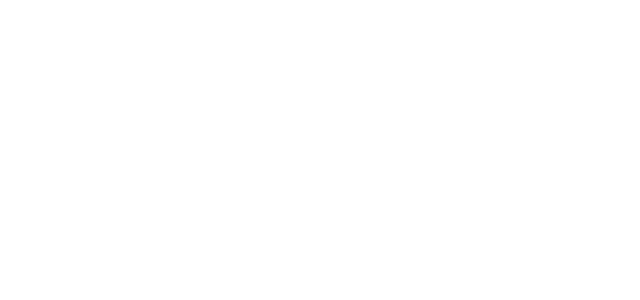
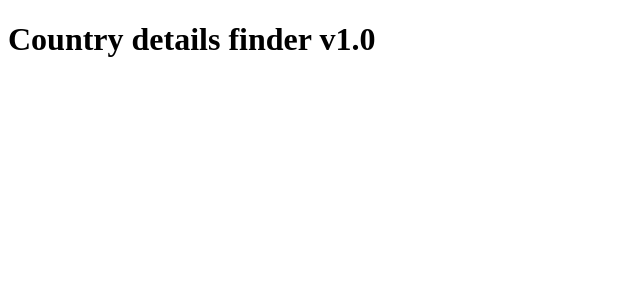
Before and after one commit to pkalisiewicz/Country-details-finder, a Vue app: page / in a window 1280 px wide. Shown: the top 300 px of the page, without its empty margins (0-640 px from the left). Built offline with nearby package versions, Linux system fonts and the light colour scheme.

Commit message:
add information to header component

```diff
--- a/src/App.vue
+++ b/src/App.vue
@@ -1,14 +1,21 @@
 <template>
-  <div>
-
+  <div id="app">
+    <Header :appInfo="appInfo" />
   </div>
 </template>
 
 <script>
+import { appInfo } from "./settings/settings.js";
 import Header from "./components/Header";
 export default {
+  name: "App",
   components: {
     Header
+  },
+  data() {
+    return {
+      appInfo
+    };
   }
 };
 </script>
--- a/src/components/Header.vue
+++ b/src/components/Header.vue
@@ -1,11 +1,21 @@
 <template>
-  <div>
-    <h1>Hello</h1>
-  </div>
+  <header class="main-header">
+    <h1 class="main-header__title">
+      {{ appInfo.name }}
+      <span class="main-header__version-number">
+        {{ appInfo.version }}
+      </span>
+    </h1>
+  </header>
 </template>
 
 <script>
-export default {};
+export default {
+  name: "Header",
+  props: {
+    appInfo: Object
+  }
+};
 </script>
 
 <style scoped>
--- a/src/settings/settings.js
+++ b/src/settings/settings.js
@@ -8,6 +8,9 @@
   SEARCH_REGION: `${BASE_URL}/region/`
 };
 
-export default {
-  URL_SETTINGS
+const appInfo = {
+  name: "Country details finder",
+  version: "v1.0"
 };
+
+export { URL_SETTINGS, appInfo };
```
